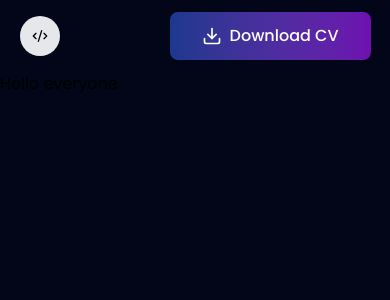
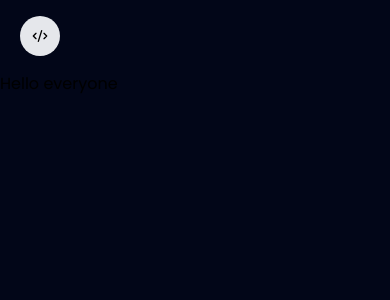
Before and after one commit to Uzmaa7/Portfolio, a Next.js app: page / in a window 390 px wide. Shown: the top 300 px of the page. Built offline with nearby package versions, Linux system fonts and the light colour scheme.

Commit message:
apply responsive visibility to CV download button using hidden lg:block

```diff
--- a/src/components/general/navbar/Navbar.tsx
+++ b/src/components/general/navbar/Navbar.tsx
@@ -32,9 +32,10 @@ function Navbar(){
                 </ul>
 
             {/* button */}
-                <LinkButton href="/documents/cv.pdf" text="Download CV" download
-                    icon={LuDownload} iconPosition="left"
-                />
+                <div className="hidden lg:block">
+                    <LinkButton href="/documents/cv.pdf" text="Download CV" download
+                    icon={LuDownload} iconPosition="left" />
+                </div>
             </div>
         </nav>
     )
```
